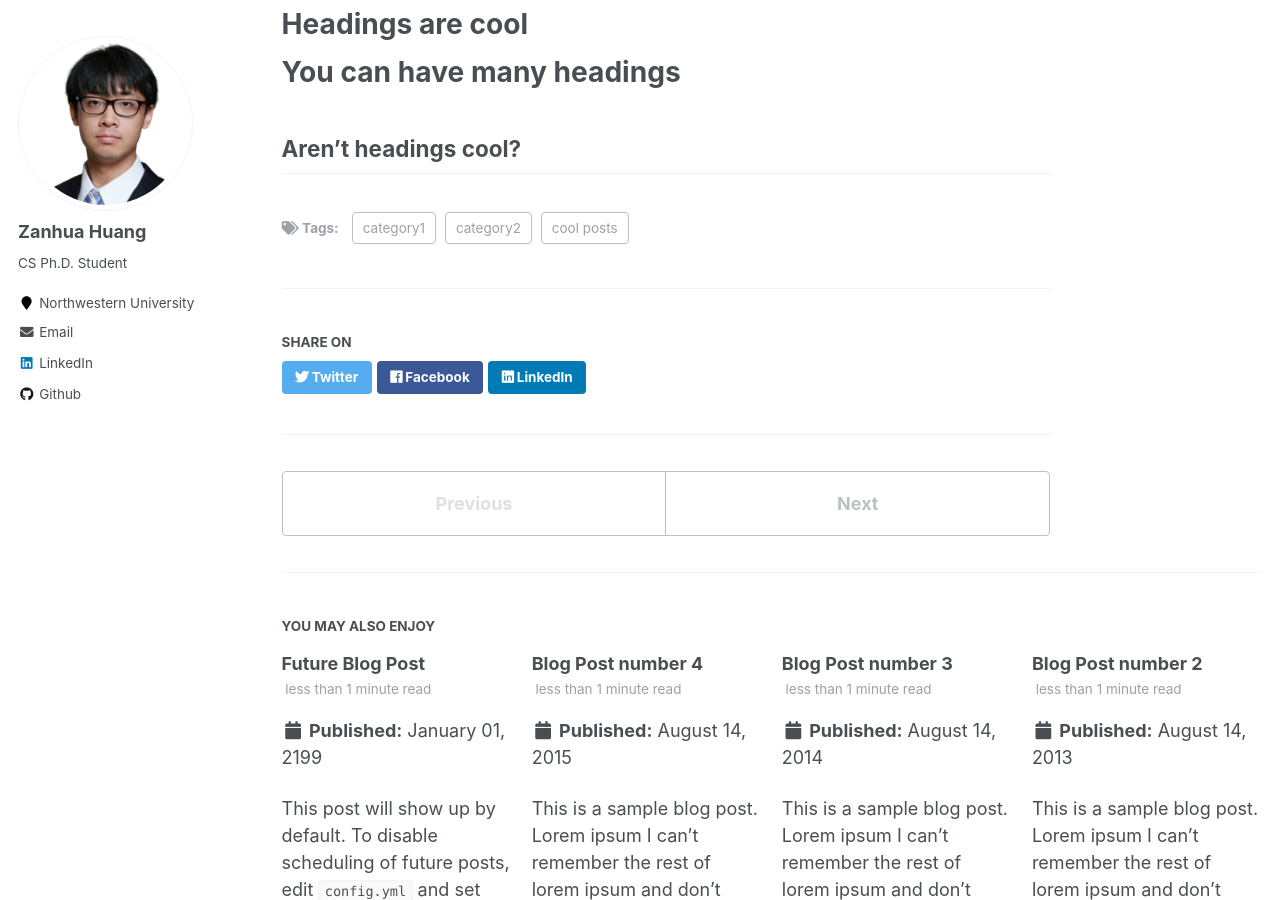
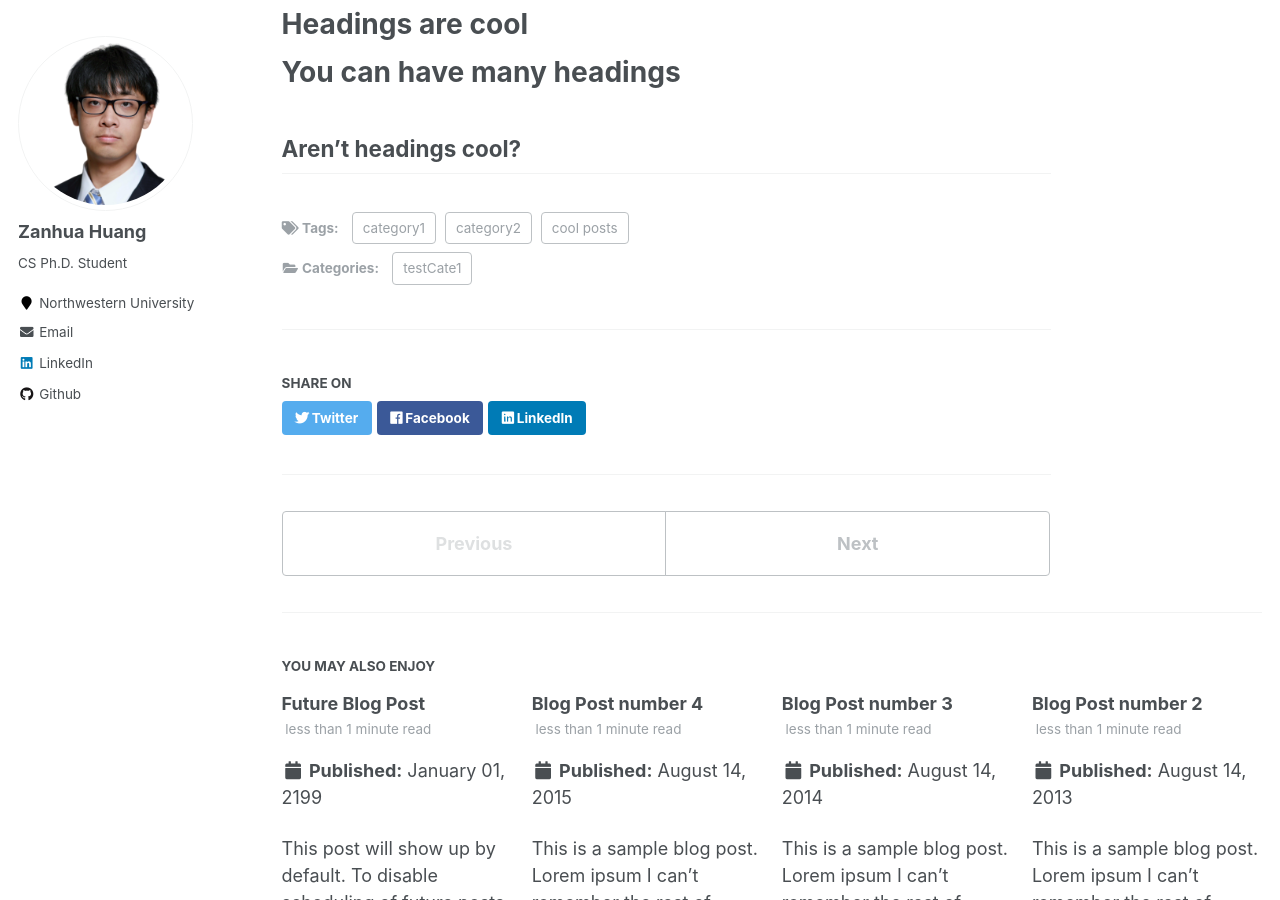
Before and after one commit to yzanhua/yzanhua.github.io, a Jekyll site: the page built from _posts/2012-08-14-blog-post-1.md, in a window 1280 px wide and 900 px high, scrolled down 338 px. Built offline with Jekyll 4.4.1, drawn with Linux system fonts in a browser that asks for light colours.

Commit message:
test add category to post

```diff
--- a/_posts/2012-08-14-blog-post-1.md
+++ b/_posts/2012-08-14-blog-post-1.md
@@ -6,6 +6,8 @@ tags:
   - cool posts
   - category1
   - category2
+categories:
+  - testCate1
 ---
 
 This is a sample blog post. Lorem ipsum I can't remember the rest of lorem ipsum and don't have an internet connection right now. Testing testing testing this blog post. Blog posts are cool.
```
